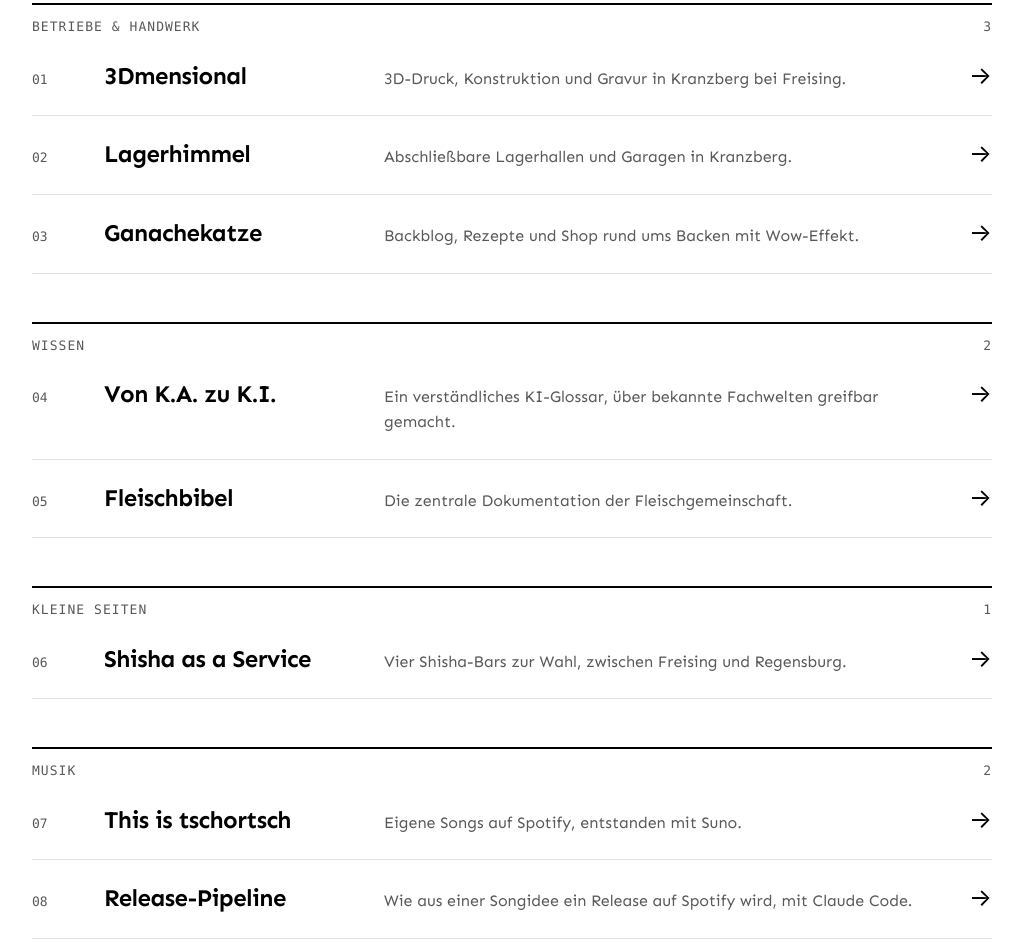
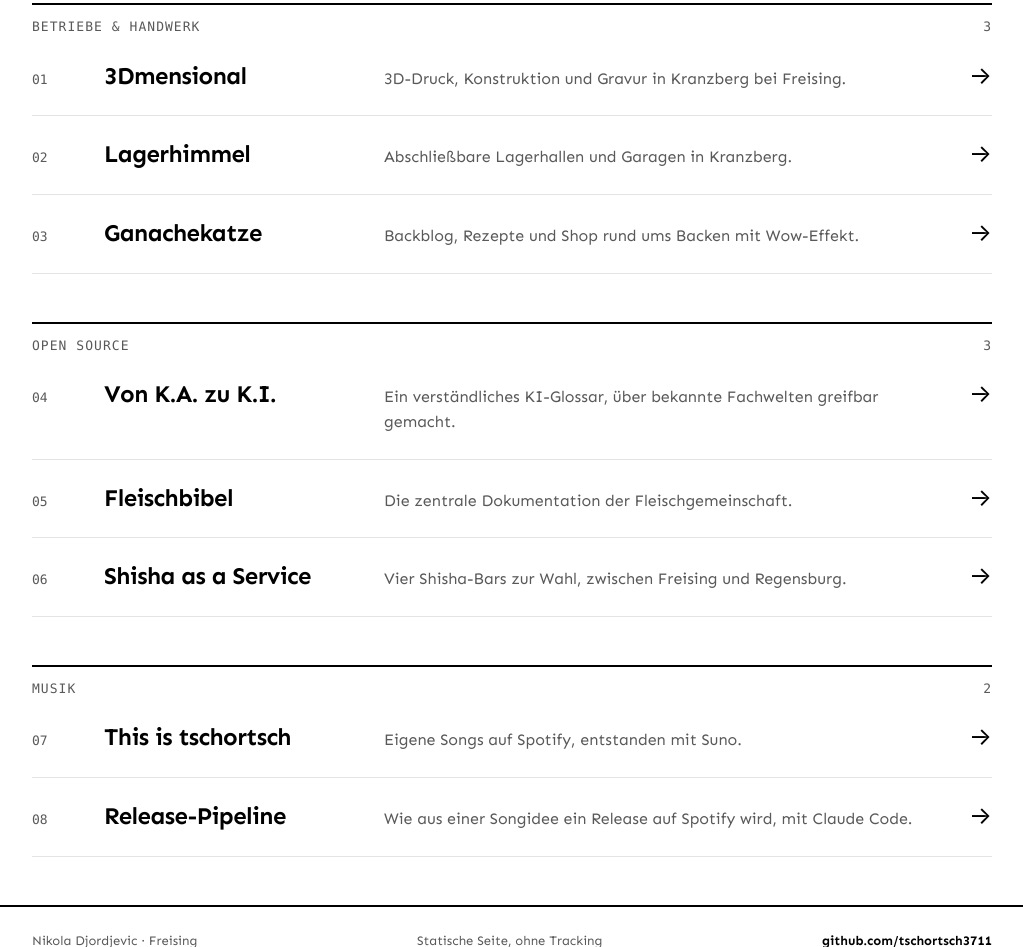
Before and after one commit to tschortsch3711/portfolio, a plain HTML site: page index.html in a window 1280 px wide. Shown: the part 421-1368 px from the top of the page, without its empty margins (128-1151 px from the left). Drawn offline with Linux system fonts and the light colour scheme.

Commit message:
Gruppen neu: Open Source statt Wissen und Kleine Seiten
Co-Authored-By: Claude Opus 5.5 <noreply@anthropic.com>

```diff
--- a/index.html
+++ b/index.html
@@ -4,7 +4,7 @@
 <meta charset="utf-8">
 <meta name="viewport" content="width=device-width, initial-scale=1">
 <title>Nikola Djordjevic · Projekte</title>
-<meta name="description" content="Öffentliche Projekte von Nikola Djordjevic aus Freising: 3D-Druck, Lagerhallen, Backblog, ein KI-Glossar, ein paar kleine Seiten und Musik.">
+<meta name="description" content="Öffentliche Projekte von Nikola Djordjevic aus Freising: 3D-Druck, Lagerhallen, Backblog, ein KI-Glossar und andere Open-Source-Seiten, dazu Musik.">
 <meta name="author" content="Nikola Djordjevic">
 <meta name="theme-color" content="#ffffff">
 <meta name="color-scheme" content="light">
@@ -13,7 +13,7 @@
 <meta property="og:locale" content="de_DE">
 <meta property="og:site_name" content="Nikola Djordjevic">
 <meta property="og:title" content="Nikola Djordjevic · Projekte">
-<meta property="og:description" content="Öffentliche Projekte von Nikola Djordjevic aus Freising: 3D-Druck, Lagerhallen, Backblog, ein KI-Glossar, ein paar kleine Seiten und Musik.">
+<meta property="og:description" content="Öffentliche Projekte von Nikola Djordjevic aus Freising: 3D-Druck, Lagerhallen, Backblog, ein KI-Glossar und andere Open-Source-Seiten, dazu Musik.">
 <meta property="og:url" content="https://tschortsch3711.github.io/portfolio/">
 <meta property="og:image" content="https://tschortsch3711.github.io/portfolio/assets/bilder/og/start.png">
 <meta property="og:image:width" content="1200">
@@ -76,10 +76,10 @@
       </ul>
     </section>
 
-    <section class="gruppe" aria-labelledby="g-wissen">
+    <section class="gruppe" aria-labelledby="g-open-source">
       <div class="gruppe-kopf">
-        <h2 class="etikett" id="g-wissen">Wissen</h2>
-        <span class="etikett" aria-hidden="true">2</span>
+        <h2 class="etikett" id="g-open-source">Open Source</h2>
+        <span class="etikett" aria-hidden="true">3</span>
       </div>
       <ul>
         <li>
@@ -98,15 +98,6 @@
             <span class="zeile-pfeil" aria-hidden="true">→</span>
           </a>
         </li>
-      </ul>
-    </section>
-
-    <section class="gruppe" aria-labelledby="g-klein">
-      <div class="gruppe-kopf">
-        <h2 class="etikett" id="g-klein">Kleine Seiten</h2>
-        <span class="etikett" aria-hidden="true">1</span>
-      </div>
-      <ul>
         <li>
           <a class="zeile" href="projekte/shisha-as-a-service/">
             <span class="zeile-nr" aria-hidden="true">06</span>
```
Also changed, not shown: daten/projekte.json (+4 -10 lines), projekte/fleischbibel/index.html (+1 -1 lines), projekte/shisha-as-a-service/index.html (+1 -1 lines), projekte/von-ka-zu-ki/index.html (+1 -1 lines), assets/bilder/og/start.png.
